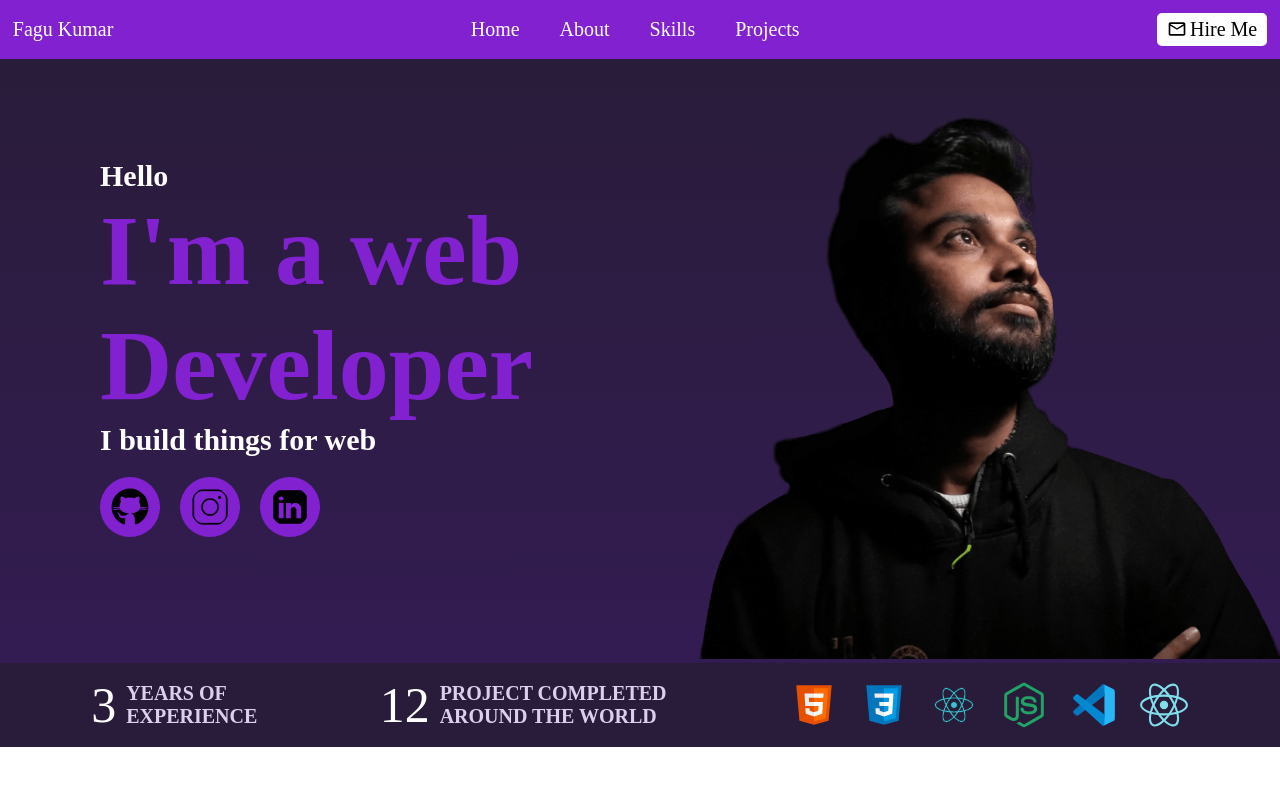
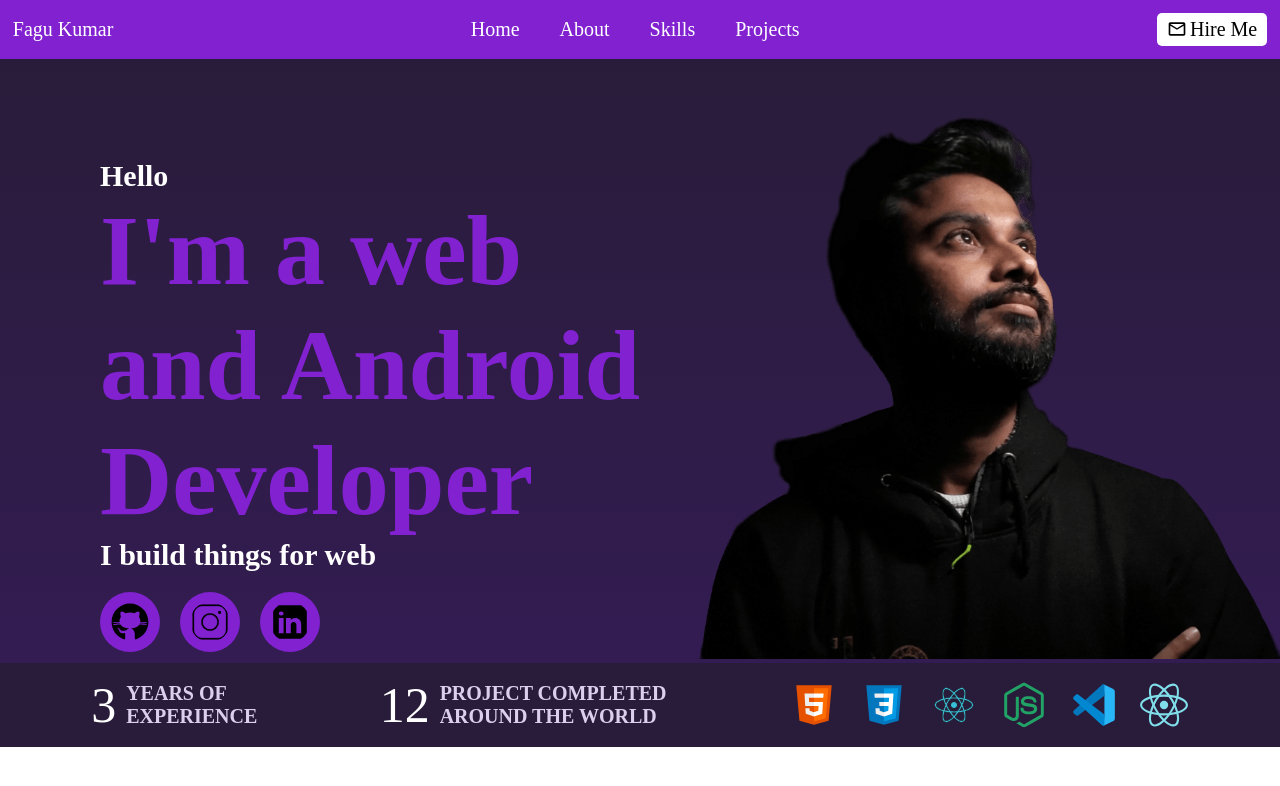
Before and after one commit to krfagu17/PortfoliMe, a React (Vite) app: page / in a window 1280 px wide. Shown: the top 786 px of the page. Built offline with nearby package versions, Linux system fonts and the light colour scheme.

Commit message:
Android word added

```diff
--- a/src/components/hero/Hero.jsx
+++ b/src/components/hero/Hero.jsx
@@ -9,7 +9,7 @@
       <div className="main">
       <div className="webDevLogo">
         <div className='hello'>Hello</div>
-        <div className='hero-salogan'>I'm a web</div>
+        <div className='hero-salogan'>I'm a web and Android</div>
         <div className='hero-salogan'>Developer</div>
       </div>
 
```
